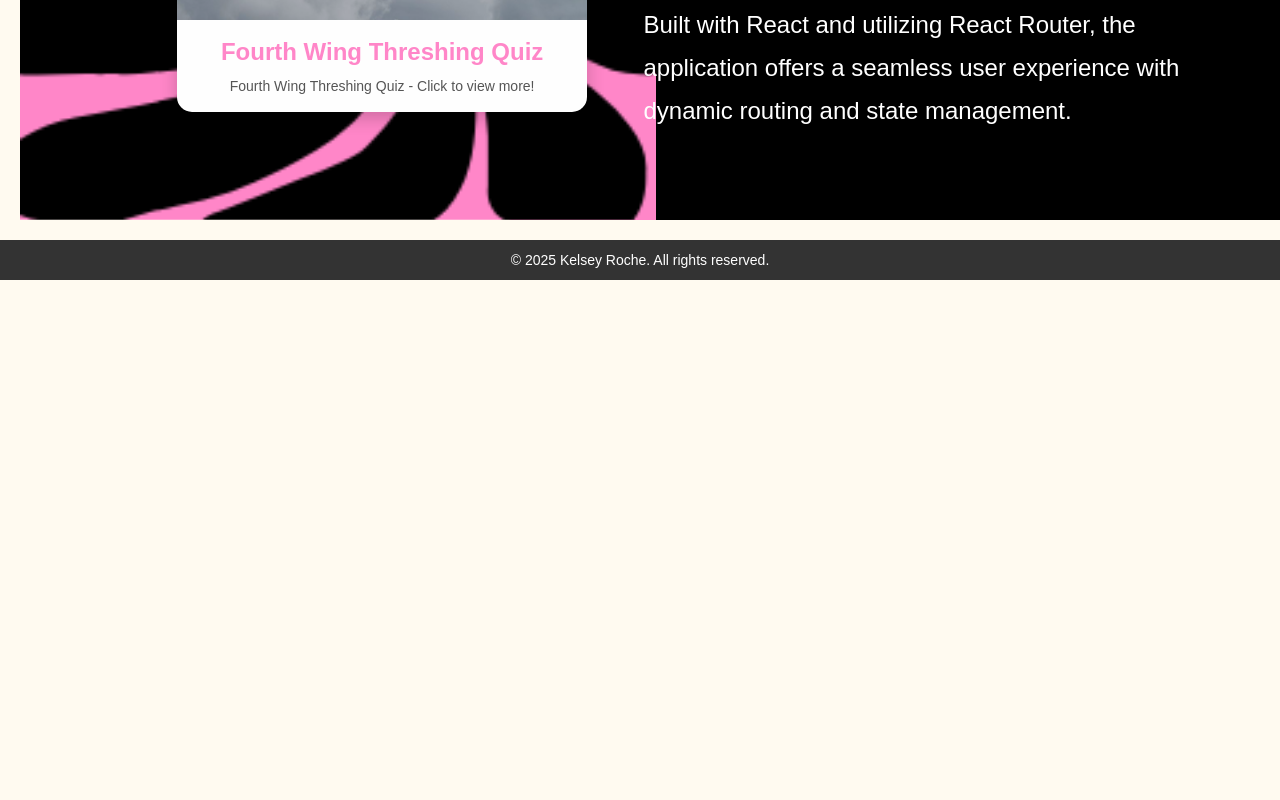
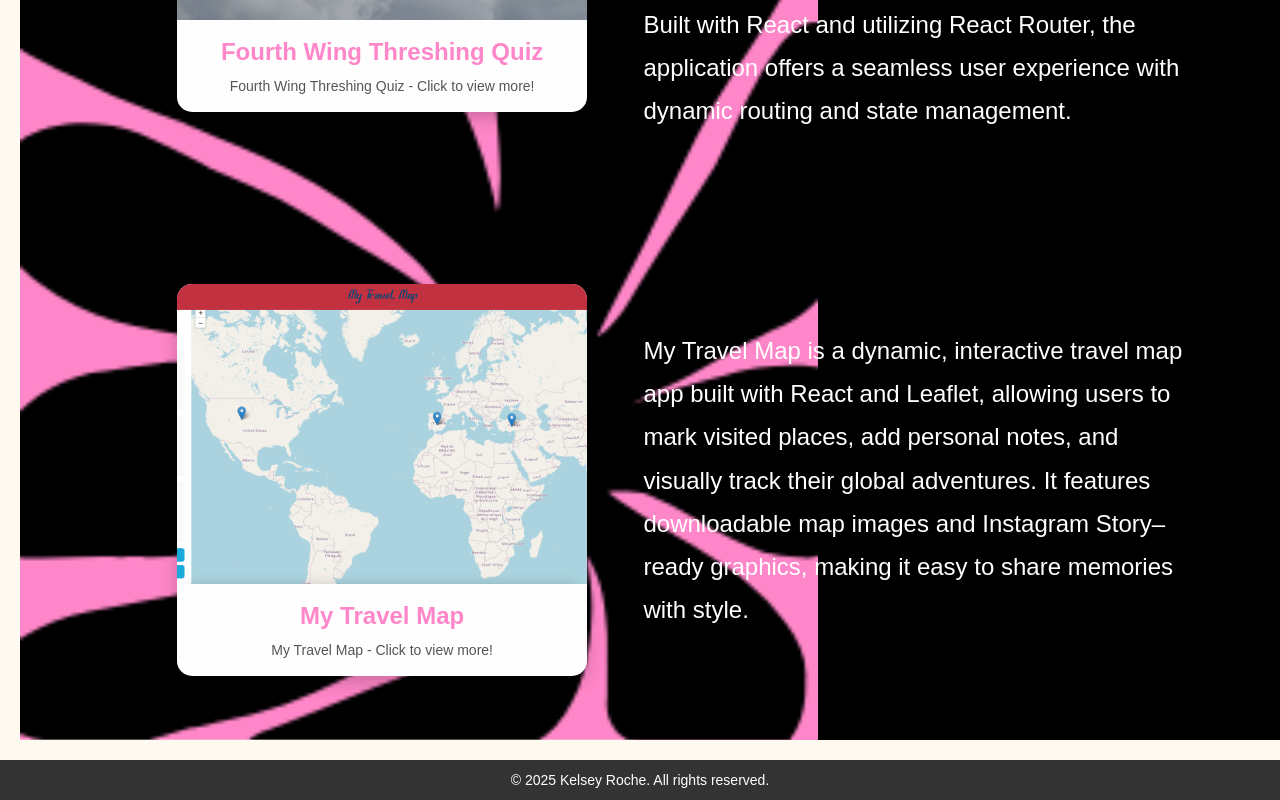
Before and after one commit to kelseyroche/kelseyrocheportfolio, a React (Vite) app: page /projects in a window 1280 px wide. Shown: the part 1844-2644 px from the top of the page. Before the commit the page ends 2124 px from the top, so only its background shows below. Built offline with nearby package versions, Linux system fonts and the light colour scheme.

Commit message:
new project

```diff
--- a/src/components/Projects.jsx
+++ b/src/components/Projects.jsx
@@ -101,6 +101,7 @@
 import wfantasyImage from "../assets/wfantasy_walkthrough.gif";
 import wandrImage from "../assets/wandr_walkthrough.gif";
 import fourthWingQuizImage from "../assets/fourth_wing_quiz.png"
+import myTravelMapImage from "../assets/my_travel_map.png"
 import sideBorder from "../assets/side-border.jpg"; // Import the side border image
 
 const projects = [
@@ -121,6 +122,12 @@
     description: "Inspired by the captivating world of the Fourth Wing novels, the Threshing Quiz is an interactive web application designed to discover which dragon will choose you based on your personality traits. Through a series of carefully crafted questions, users can explore the mystical universe and connect with their inner dragon attributes. Built with React and utilizing React Router, the application offers a seamless user experience with dynamic routing and state management.",
     link: "https://fourth-wing-quiz.onrender.com/",
     image: fourthWingQuizImage
+  },
+  {
+    title: "My Travel Map",
+    description: "My Travel Map is a dynamic, interactive travel map app built with React and Leaflet, allowing users to mark visited places, add personal notes, and visually track their global adventures. It features downloadable map images and Instagram Story–ready graphics, making it easy to share memories with style. ",
+    link: "https://mytravelmap.onrender.com/",
+    image: myTravelMapImage
   },
 ];
 
```
Also changed, not shown: src/assets/my_travel_map.png (added).
